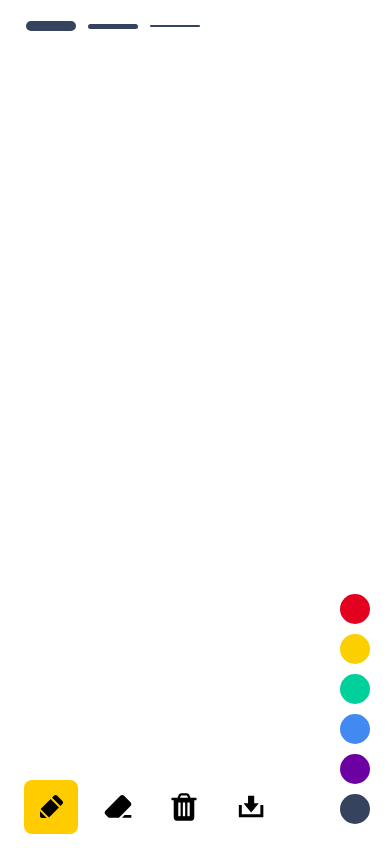
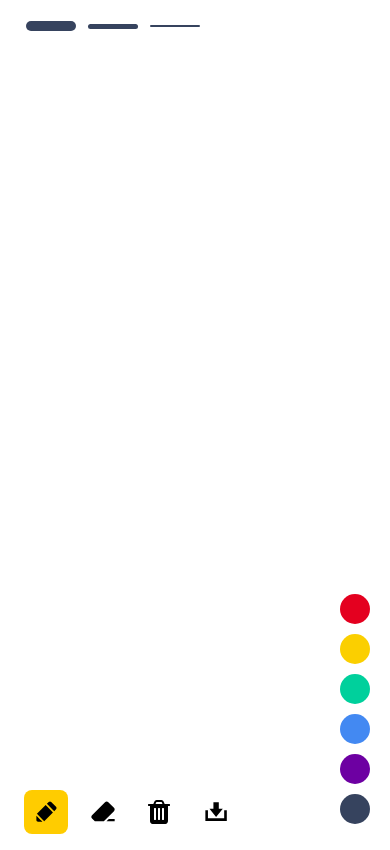
Before and after one commit to cicec/sketchpad, a website built with webpack: page src/index.html in a window 390 px wide. Built offline with nearby package versions, Linux system fonts and the light colour scheme.

Commit message:
a little change

```diff
--- a/src/css/style.css
+++ b/src/css/style.css
@@ -75,7 +75,6 @@ body {
     height: 54px;
 }
 
-
 .bottom-tools button.active {
     background: #FFCC00;
     border-radius: 8px;
@@ -136,4 +135,10 @@ body {
         right: 20px;
         bottom: 10px;
     }
+    .bottom-tools button {
+        font-size: 28px;
+        margin: 0 4px;
+        width: 44px;
+        height: 44px;
+    }
 }
```
Also changed, not shown: dist/bundle.js.
